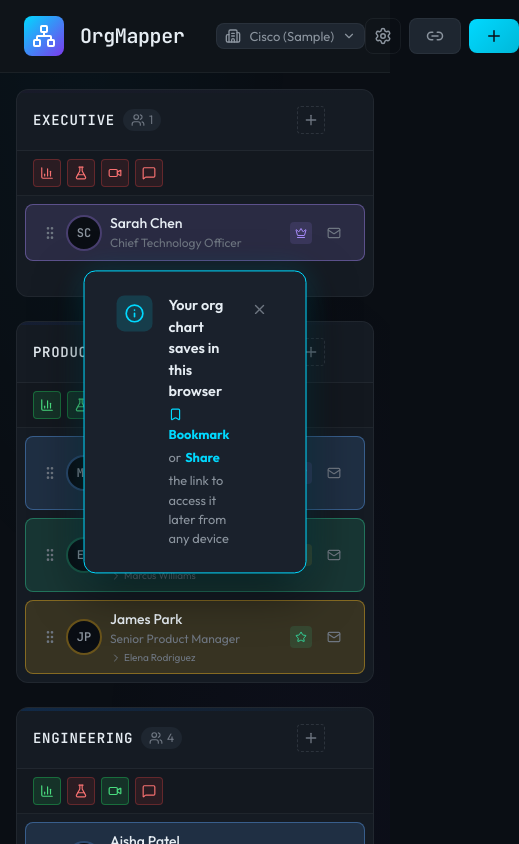
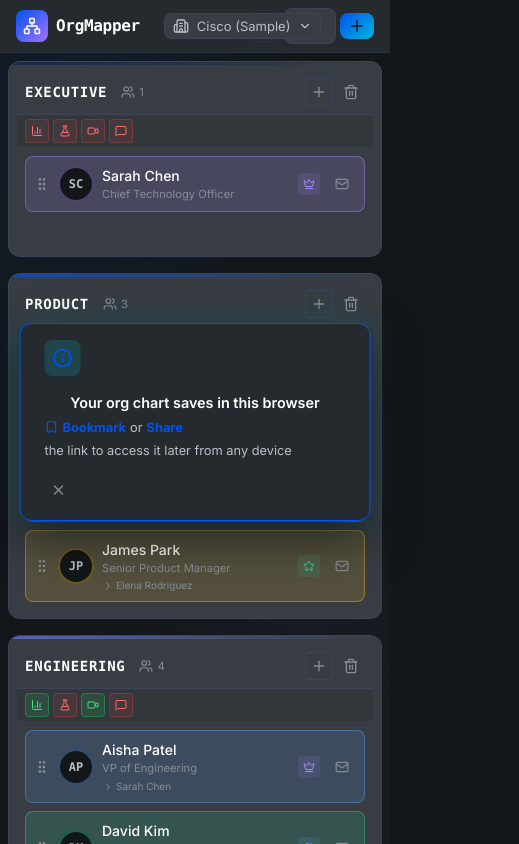
Before and after one commit to gabrielgalarza/orgmapper, a React (Vite) app: page / in a window 390 px wide. Shown: the top 844 px of the page, 519 px wide, since content can reach past the window. Built offline with nearby package versions, Linux system fonts and the light colour scheme.

Commit message:
Apply Amplitude brand colors and add mobile responsive design

```diff
--- a/src/App.css
+++ b/src/App.css
@@ -2,49 +2,72 @@
  * Org Mapper Styles
  *
  * Design philosophy:
- * - Dark, sophisticated palette inspired by terminal/IDE aesthetics
- * - Clear visual hierarchy through spacing and subtle color shifts
- * - Smooth micro-interactions for professional feel
- * - Typography: JetBrains Mono for that tech-forward look
+ * - Amplitude brand colors
+ * - Clean, professional interface
+ * - Mobile-first responsive design
  */
 
-@import url('https://fonts.googleapis.com/css2?family=JetBrains+Mono:wght@400;500;600;700&family=Outfit:wght@300;400;500;600;700&display=swap');
+@import url('https://fonts.googleapis.com/css2?family=Inter:wght@300;400;500;600;700&display=swap');
 
 /* ============================================
-   CSS Variables - Design Tokens
+   CSS Variables - Amplitude Brand Colors
    ============================================ */
 :root {
-  /* Core palette - deep navy/slate */
-  --bg-primary: #0a0e14;
-  --bg-secondary: #0f1419;
-  --bg-tertiary: #151b23;
-  --bg-elevated: #1a212c;
+  /* Amplitude Core Colors */
+  --amp-blue: #0052F2;
+  --amp-black: #000000;
+  --amp-white: #FFFFFF;
+
+  /* Amplitude Accent Colors */
+  --amp-dark-blue: #001A4F;
+  --amp-lilac: #6980FF;
+  --amp-violet: #A373FF;
+  --amp-pink: #FF7D78;
+  --amp-red: #F23845;
+
+  /* Amplitude Grays */
+  --gray-100: #13171A;
+  --gray-90: #242A2E;
+  --gray-80: #373D42;
+  --gray-70: #50565B;
+  --gray-60: #697077;
+  --gray-50: #868D95;
+  --gray-40: #9FA5AD;
+  --gray-30: #B9BFC7;
+  --gray-20: #D5D9E0;
+  --gray-10: #F2F4F8;
+
+  /* Semantic mappings */
+  --bg-primary: var(--gray-100);
+  --bg-secondary: var(--gray-90);
+  --bg-tertiary: var(--gray-80);
+  --bg-elevated: var(--gray-90);
 
   /* Surfaces */
-  --surface-1: #1e2630;
-  --surface-2: #252f3c;
-  --surface-3: #2d3846;
+  --surface-1: var(--gray-80);
+  --surface-2: var(--gray-70);
+  --surface-3: var(--gray-60);
 
   /* Accent colors */
-  --accent-primary: #00d9ff;
-  --accent-secondary: #7c3aed;
+  --accent-primary: var(--amp-blue);
+  --accent-secondary: var(--amp-violet);
   --accent-success: #10b981;
   --accent-warning: #f59e0b;
-  --accent-danger: #ef4444;
+  --accent-danger: var(--amp-red);
 
   /* Text */
-  --text-primary: #e6edf3;
-  --text-secondary: #8b949e;
-  --text-muted: #6e7681;
-  --text-accent: var(--accent-primary);
+  --text-primary: var(--amp-white);
+  --text-secondary: var(--gray-30);
+  --text-muted: var(--gray-50);
+  --text-accent: var(--amp-lilac);
 
   /* Borders */
-  --border-subtle: rgba(139, 148, 158, 0.1);
-  --border-default: rgba(139, 148, 158, 0.2);
-  --border-prominent: rgba(139, 148, 158, 0.3);
+  --border-subtle: rgba(105, 128, 255, 0.1);
+  --border-default: rgba(105, 128, 255, 0.2);
+  --border-prominent: rgba(105, 128, 255, 0.3);
 
   /* Effects */
-  --glow-primary: 0 0 20px rgba(0, 217, 255, 0.15);
+  --glow-primary: 0 0 20px rgba(0, 82, 242, 0.25);
   --glow-success: 0 0 20px rgba(16, 185, 129, 0.15);
 
   /* Spacing scale */
@@ -56,8 +79,8 @@
   --space-2xl: 48px;
 
   /* Typography */
-  --font-mono: 'JetBrains Mono', monospace;
-  --font-sans: 'Outfit', -apple-system, BlinkMacSystemFont, sans-serif;
+  --font-mono: 'SF Mono', 'Monaco', 'Consolas', monospace;
+  --font-sans: 'Inter', -apple-system, BlinkMacSystemFont, sans-serif;
 
   /* Transitions */
   --transition-fast: 120ms ease;
@@ -107,7 +130,7 @@
   z-index: 1;
 }
 
-/* Background pattern */
+/* Background pattern - Amplitude brand */
 body::before {
   content: '';
   position: fixed;
@@ -116,8 +139,8 @@
   right: 0;
   bottom: 0;
   background:
-    radial-gradient(ellipse at 20% 0%, rgba(0, 217, 255, 0.03) 0%, transparent 50%),
-    radial-gradient(ellipse at 80% 100%, rgba(124, 58, 237, 0.03) 0%, transparent 50%);
+    radial-gradient(ellipse at 20% 0%, rgba(0, 82, 242, 0.08) 0%, transparent 50%),
+    radial-gradient(ellipse at 80% 100%, rgba(163, 115, 255, 0.05) 0%, transparent 50%);
   pointer-events: none;
   z-index: -1;
 }
@@ -1319,36 +1342,376 @@
 }
 
 /* ============================================
-   Responsive
+   Responsive - Tablet
+   ============================================ */
+@media (max-width: 1024px) {
+  .teams-grid {
+    grid-template-columns: repeat(2, 1fr);
+  }
+}
+
+/* ============================================
+   Responsive - Mobile
    ============================================ */
 @media (max-width: 768px) {
+  :root {
+    --space-lg: 16px;
+    --space-xl: 24px;
+  }
+
+  /* Main layout */
   .main-content {
-    padding: var(--space-md);
+    padding: var(--space-sm);
   }
 
   .teams-grid {
     grid-template-columns: 1fr;
+    gap: var(--space-md);
+  }
+
+  /* Header - Mobile */
+  .app-header {
+    padding: var(--space-sm) var(--space-md);
+    flex-wrap: wrap;
+    gap: var(--space-sm);
+  }
+
+  .header-left {
+    gap: var(--space-sm);
+    flex: 1;
+    min-width: 0;
+}
+
+.logo {
+    width: 32px;
+    height: 32px;
+    flex-shrink: 0;
+  }
+
+  .logo svg {
+    width: 18px;
+    height: 18px;
+  }
+
+  .header-title h1 {
+    font-size: 1rem;
+  }
+
+  .header-actions {
+    gap: var(--space-xs);
+  }
+
+  .header-actions span {
+    display: none;
+  }
+
+  .btn-primary {
+    padding: var(--space-xs) var(--space-sm);
+    font-size: 0.75rem;
+  }
+
+  .btn-icon {
+    width: 32px;
+    height: 32px;
+  }
+
+  /* Org Switcher - Mobile */
+  .org-switcher {
+    margin-left: 0;
+    flex-shrink: 1;
+    min-width: 0;
+  }
+
+  .org-switcher-trigger {
+    padding: var(--space-xs);
+    font-size: 0.75rem;
+  }
+
+  .org-name-display {
+    max-width: 80px;
+  }
+
+  .org-switcher-dropdown {
+    min-width: 200px;
+    left: auto;
+    right: 0;
+  }
+
+  /* Team Section - Mobile */
+  .team-section {
+    padding: var(--space-sm);
+  }
+
+  .team-header {
+    padding: var(--space-sm);
+    flex-wrap: wrap;
+    gap: var(--space-xs);
+  }
+
+  .team-title {
+    flex: 1;
+    min-width: 0;
+  }
+
+  .team-name-display {
+    font-size: 0.875rem;
+  }
+
+  .team-count {
+    font-size: 0.7rem;
+    padding: 2px 6px;
+  }
+
+  .team-products {
+    padding: var(--space-xs) var(--space-sm);
+    gap: 4px;
+    flex-wrap: wrap;
+  }
+
+  .product-badge {
+    width: 24px;
+    height: 24px;
+  }
+
+  .product-badge svg {
+    width: 12px;
+    height: 12px;
+  }
+
+  .team-actions {
+    gap: var(--space-xs);
+  }
+
+  .add-person-btn,
+  .delete-team-btn {
+    width: 28px;
+    height: 28px;
+  }
+
+  /* Person Card - Mobile */
+  .person-card {
+    padding: var(--space-sm);
+  }
+
+  .person-info h4 {
+    font-size: 0.875rem;
+  }
+
+  .person-role {
+    font-size: 0.7rem;
+  }
+
+  .person-avatar {
+    width: 36px;
+    height: 36px;
+    font-size: 0.75rem;
+  }
+
+  .person-actions {
+    gap: 4px;
+  }
+
+  .person-actions button {
+    width: 24px;
+    height: 24px;
+    padding: 4px;
+  }
+
+  /* Modals - Mobile */
+  .modal-overlay {
+    padding: var(--space-sm);
+    align-items: flex-start;
+    padding-top: 10vh;
+  }
+
+  .modal-content {
+    width: 100%;
+    max-width: 100%;
+    max-height: 85vh;
+    padding: var(--space-md);
+    border-radius: var(--radius-lg);
+  }
+
+  .modal-header {
+    padding-bottom: var(--space-sm);
+    margin-bottom: var(--space-sm);
+  }
+
+  .modal-header h2 {
+    font-size: 1.125rem;
+  }
+
+  .modal-body {
+    padding: var(--space-sm) 0;
   }
 
   .form-row {
     grid-template-columns: 1fr;
   }
 
-  .modal-content {
+  .form-group label {
+    font-size: 0.75rem;
+  }
+
+  .form-group input,
+  .form-group select {
+    font-size: 0.875rem;
+    padding: var(--space-sm);
+  }
+
+  .modal-footer {
+    padding-top: var(--space-sm);
+    gap: var(--space-sm);
+  }
+
+  .modal-footer button {
+    flex: 1;
+    padding: var(--space-sm);
+    font-size: 0.875rem;
+  }
+
+  /* Person Detail - Mobile */
+  .person-detail-panel {
+    position: fixed;
+    inset: 0;
     max-width: 100%;
-    margin: var(--space-md);
-  }
-
-  .person-detail-panel {
+    width: 100%;
+    border-radius: 0;
+    z-index: 250;
+  }
+
+  .detail-header {
+    padding: var(--space-md);
+  }
+
+  .detail-avatar {
+    width: 60px;
+    height: 60px;
+    font-size: 1.25rem;
+  }
+
+  .detail-name {
+    font-size: 1.125rem;
+  }
+
+  .detail-role,
+  .detail-email {
+    font-size: 0.8125rem;
+  }
+
+  .detail-section {
+    padding: var(--space-sm) var(--space-md);
+  }
+
+  .detail-section h4 {
+    font-size: 0.75rem;
+  }
+
+  .tag-btn {
+    padding: 4px 8px;
+    font-size: 0.7rem;
+  }
+
+  /* Share Modal - Mobile */
+  .share-modal {
+    width: 95%;
     max-width: 100%;
-  }
-
-  .header-actions span {
+    padding: var(--space-md);
+  }
+
+  .share-link-display {
+    font-size: 0.75rem;
+    padding: var(--space-sm);
+  }
+
+  /* Welcome Toast - Mobile */
+  .welcome-toast {
+    width: 90%;
+    max-width: 90%;
+    padding: var(--space-sm) var(--space-md);
+    flex-direction: column;
+    text-align: center;
+  }
+
+  .toast-content p {
+    font-size: 0.8125rem;
+    flex-wrap: wrap;
+    justify-content: center;
+  }
+
+  /* Org Settings - Mobile */
+  .product-access-list {
+    gap: var(--space-sm);
+  }
+
+  .product-access-item {
+    padding: var(--space-sm);
+    flex-direction: column;
+    align-items: flex-start;
+    gap: var(--space-sm);
+  }
+
+  .product-info {
+    gap: var(--space-sm);
+  }
+
+  .product-info h4 {
+    font-size: 0.875rem;
+  }
+
+  .product-info p {
+    font-size: 0.75rem;
+  }
+
+  .toggle-switch {
+    align-self: flex-end;
+  }
+
+  /* Add Team Form - Mobile */
+  .add-team-form {
+    flex-direction: column;
+  }
+
+  .add-team-form input {
+    width: 100%;
+  }
+
+  .add-team-form button {
+    width: 100%;
+    justify-content: center;
+  }
+
+  /* Delete Team - Mobile */
+  .delete-team-btn {
+    opacity: 1;
+    pointer-events: auto;
+  }
+}
+
+/* ============================================
+   Responsive - Small Mobile
+   ============================================ */
+@media (max-width: 375px) {
+  .header-title h1 {
     display: none;
   }
 
   .org-name-display {
-    max-width: 100px;
+    max-width: 60px;
+  }
+
+  .team-name-display {
+    font-size: 0.8125rem;
+  }
+
+  .person-avatar {
+    width: 32px;
+    height: 32px;
+    font-size: 0.7rem;
+  }
+
+  .person-info h4 {
+    font-size: 0.8125rem;
   }
 }
 
--- a/src/context/OrgContext.tsx
+++ b/src/context/OrgContext.tsx
@@ -456,7 +456,8 @@
 
   // Generate a random color for new teams
   const getRandomColor = () => {
-    const colors = ['#1a1a2e', '#16213e', '#0f3460', '#1a1a40', '#2d132c', '#1e1e2f', '#252836', '#1f2937', '#374151', '#1e3a5f'];
+    // Amplitude brand colors
+    const colors = ['#001A4F', '#0052F2', '#6980FF', '#A373FF', '#FF7D78', '#F23845', '#50565B', '#373D42', '#242A2E'];
     return colors[Math.floor(Math.random() * colors.length)];
   };
 
--- a/src/data/mockData.ts
+++ b/src/data/mockData.ts
@@ -6,54 +6,54 @@
 
 import type { OrgState, TeamType, Team, Person, AmplitudeProduct } from '../types';
 
-// Team definitions with distinctive colors
+// Team definitions with Amplitude brand colors
 const teams: Record<TeamType, Team> = {
   executive: {
     id: 'executive',
     name: 'Executive',
-    color: '#1a1a2e',
+    color: '#001A4F', // Amplitude Dark Blue
     personIds: ['p1'],
     products: [],
   },
   product: {
     id: 'product',
     name: 'Product',
-    color: '#16213e',
+    color: '#0052F2', // Amplitude Blue
     personIds: ['p2', 'p3', 'p4'],
     products: ['analytics', 'experiment', 'session-replay'],
   },
   engineering: {
     id: 'engineering',
     name: 'Engineering',
-    color: '#0f3460',
+    color: '#6980FF', // Amplitude Lilac
     personIds: ['p5', 'p6', 'p7', 'p8'],
     products: ['analytics', 'session-replay'],
   },
   'data-science': {
     id: 'data-science',
     name: 'Data Science',
-    color: '#1a1a40',
+    color: '#A373FF', // Amplitude Violet
     personIds: ['p9', 'p10'],
     products: ['analytics', 'experiment'],
   },
   sales: {
     id: 'sales',
     name: 'Sales',
-    color: '#2d132c',
+    color: '#FF7D78', // Amplitude Pink
     personIds: ['p11', 'p12'],
     products: [],
   },
   marketing: {
     id: 'marketing',
     name: 'Marketing',
-    color: '#1e1e2f',
+    color: '#F23845', // Amplitude Red
     personIds: ['p13'],
     products: ['analytics', 'guides-surveys'],
   },
   operations: {
     id: 'operations',
     name: 'Operations',
-    color: '#252836',
+    color: '#50565B', // Amplitude Gray 70
     personIds: ['p14'],
     products: [],
   },
@@ -212,16 +212,16 @@
   return `p${Date.now()}-${Math.random().toString(36).substr(2, 9)}`;
 };
 
-// Create an empty org state (for new orgs)
+// Create an empty org state (for new orgs) with Amplitude brand colors
 export const createEmptyOrgState = (): OrgState => ({
   teams: {
-    executive: { id: 'executive', name: 'Executive', color: '#1a1a2e', personIds: [], products: [] },
-    product: { id: 'product', name: 'Product', color: '#16213e', personIds: [], products: [] },
-    engineering: { id: 'engineering', name: 'Engineering', color: '#0f3460', personIds: [], products: [] },
-    'data-science': { id: 'data-science', name: 'Data Science', color: '#1a1a40', personIds: [], products: [] },
-    sales: { id: 'sales', name: 'Sales', color: '#2d132c', personIds: [], products: [] },
-    marketing: { id: 'marketing', name: 'Marketing', color: '#1e1e2f', personIds: [], products: [] },
-    operations: { id: 'operations', name: 'Operations', color: '#252836', personIds: [], products: [] },
+    executive: { id: 'executive', name: 'Executive', color: '#001A4F', personIds: [], products: [] },
+    product: { id: 'product', name: 'Product', color: '#0052F2', personIds: [], products: [] },
+    engineering: { id: 'engineering', name: 'Engineering', color: '#6980FF', personIds: [], products: [] },
+    'data-science': { id: 'data-science', name: 'Data Science', color: '#A373FF', personIds: [], products: [] },
+    sales: { id: 'sales', name: 'Sales', color: '#FF7D78', personIds: [], products: [] },
+    marketing: { id: 'marketing', name: 'Marketing', color: '#F23845', personIds: [], products: [] },
+    operations: { id: 'operations', name: 'Operations', color: '#50565B', personIds: [], products: [] },
   },
   people: {},
   orgProducts: [],
```
